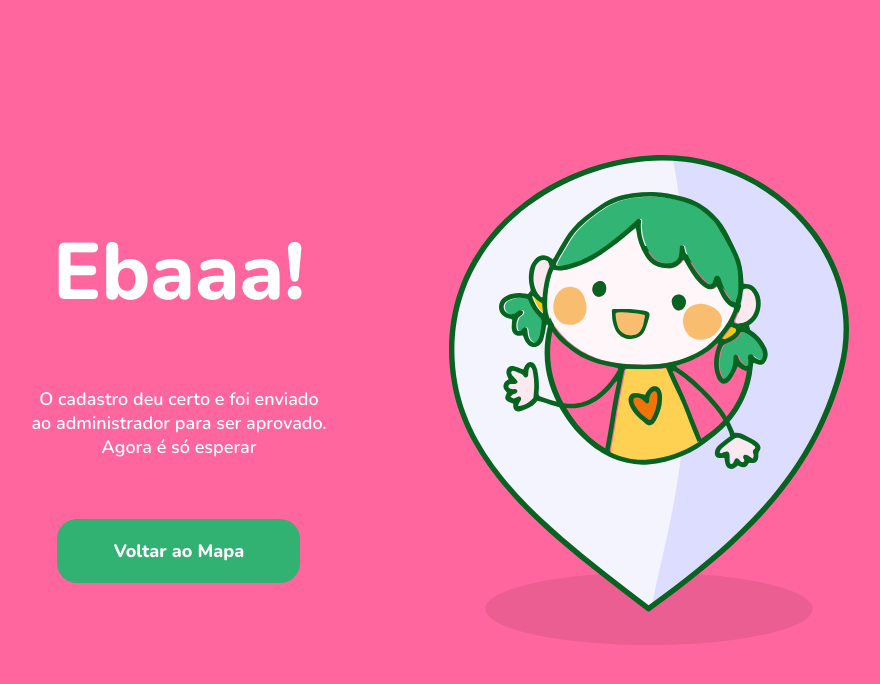
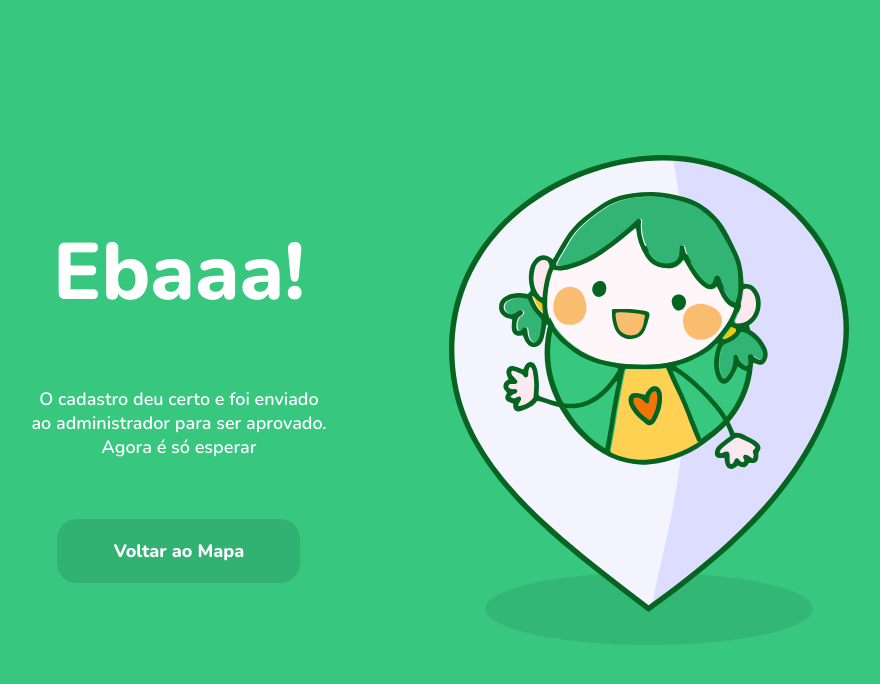
Before and after one commit to davidlpc1/Happy-Web-Deploy, a React (Create React App) app: page /orphanages/create/sucess in a window 1280 px wide. Shown: the top 684 px of the page, without its empty margins (200-1080 px from the left). Built offline with nearby package versions, Linux system fonts and the light colour scheme; the HTML template or start-up script is replaced by a standard one.

Commit message:
Animações e correção do bug CSS nas telas de sucess

```diff
--- a/src/pages/SucessCreateOrphanage.tsx
+++ b/src/pages/SucessCreateOrphanage.tsx
@@ -12,7 +12,7 @@ export default function(){
     }
 
     return (
-        <div className="container">
+        <div className="container-sucess">
             <div>
                 <h1 id="information-title">Ebaaa!</h1>
                 <p>
--- a/src/styles/components/sidebar.css
+++ b/src/styles/components/sidebar.css
@@ -27,7 +27,7 @@ aside.app-sidebar footer button {
 
   cursor: pointer;
 
-  transition: background-color 0.2s;
+  transition: 250ms;
 
   display: flex;
   justify-content: center;
@@ -37,4 +37,5 @@ aside.app-sidebar footer button {
 aside.app-sidebar footer a:hover,
 aside.app-sidebar footer button:hover {
   background: #17d6eb;
+  transform: translateY(-.3rem)
 }
--- a/src/styles/pages/create-orphanage.css
+++ b/src/styles/pages/create-orphanage.css
@@ -156,7 +156,7 @@ form.create-orphanage-form .input-block .button-select button.active {
 
 form.create-orphanage-form .input-block .button-select button.red{
   background: #EDFFF6;
-  border: 1px solid #A1E9C5;
+  border: 1px solid #f29393;
   color: #e47878;
 }
 
@@ -185,7 +185,7 @@ form.create-orphanage-form button.confirm-button {
   justify-content: center;
   align-items: center;
 
-  transition: background-color 0.2s;
+  transition: 250ms;
 }
 
 form.create-orphanage-form button.confirm-button svg {
@@ -194,4 +194,5 @@ form.create-orphanage-form button.confirm-button svg {
 
 form.create-orphanage-form button.confirm-button:hover {
   background: #36CF82;
+  transform: translateY(-.3rem)
 }
--- a/src/styles/pages/sucess-create.css
+++ b/src/styles/pages/sucess-create.css
@@ -1,4 +1,4 @@
-.container{
+.container-sucess{
     background-color:#37C77F;
 
     height: 100vh;
```
